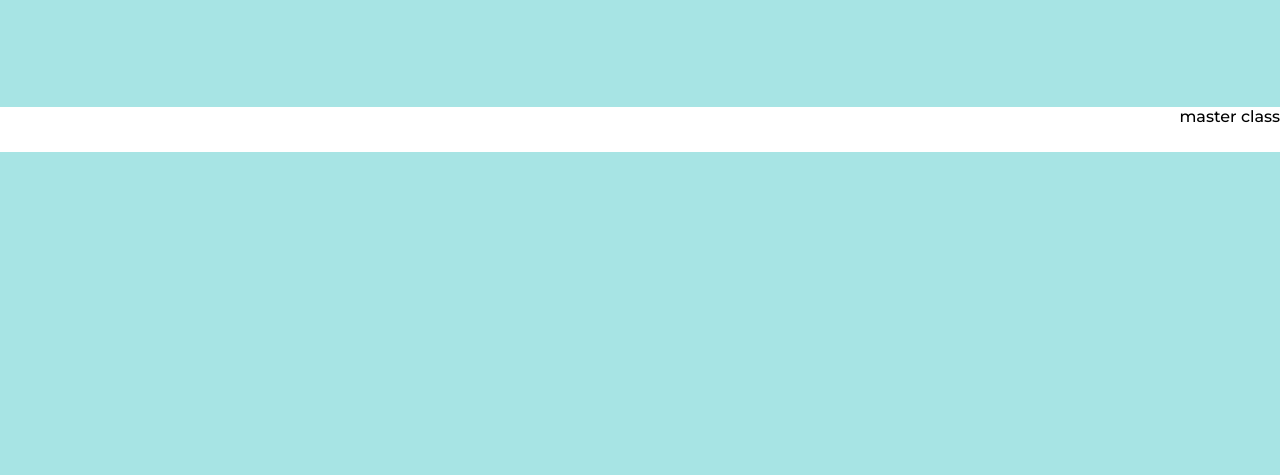
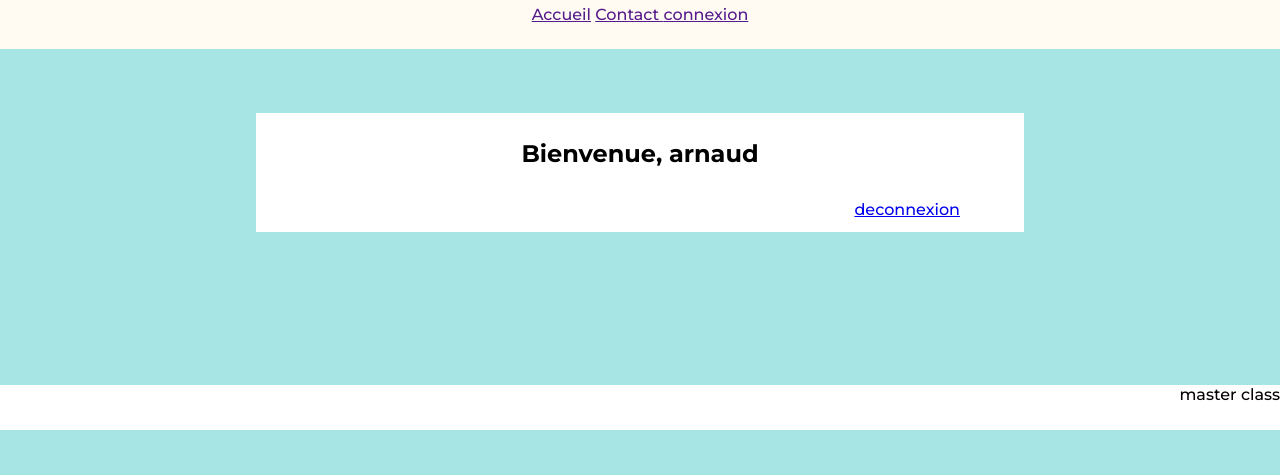
Before and after one commit to DonittoD/connexion-system-php, a PHP site: page /bienvenue.php in a window 1280 px wide. Shown: the part 325-800 px from the top of the page. Run offline with PHP 8.4, Linux system fonts and the light colour scheme; a user stored in the database is signed in; data comes from the database, SQL or seed files in the repository.

Commit message:
modification du profils (mineur)

```diff
--- a/bienvenue.php
+++ b/bienvenue.php
@@ -8,7 +8,7 @@ include('includes/_header.php');
 	<div class="container">
 
 		<div >
-			<div class="center" >
+			<div class="param" >
 				<h2>
 				<?php
 
@@ -16,10 +16,12 @@ include('includes/_header.php');
 
 				session_start();
 
-				if(!isset($_SESSION['user_login'] ) || time() - $_SESSION['login_time'] > 30 )	//check unauthorize user not access in "welcome.php" page
+				if(!isset($_SESSION['user_login'] ) || time() - $_SESSION['login_time'] > 300 )	//check unauthorize user not access in "welcome.php" page
 				{
+
+					session_destroy();
+
 					header("location: index.php");
-                    session_destroy();
 				}
 
 				$id = $_SESSION['user_login'];
@@ -32,13 +34,36 @@ include('includes/_header.php');
 				if(isset($_SESSION['user_login']))
 				{
 				?>
-					Welcome,
+					Bienvenue,
 				<?php
 						echo $row['username'];
 				}
 				?>
 				</h2>
-					<a href="deconnexion.php">Logout</a>
+				<!-- <div class='table_info'>
+					<div class='champ'>
+						<div>nom</div>
+						<div>prenom</div>
+						<div>date de naissance</div>
+						<div>email</div>
+						<div>mdp</div>
+						<div>phrase secret</div>
+					</div>
+					<div class='champ_a_remplir'>
+						<div></div>
+						<div></div>
+						<div></div>
+						<div></div>
+						<div></div>
+						<div></div>
+					</div>
+				</div> -->
+				<div class='bouton_deco'>
+					<a href="deconnexion.php">deconnexion</a>
+				</div>
+
+
+
 			</div>
 
 		</div>
--- a/includes/_header.php
+++ b/includes/_header.php
@@ -1,15 +1,17 @@
-<!DOCTYPE html>
-<html>
+<!doctype html>
 <head>
-<meta charset="utf-8">
-<link href="styles/styles.css" rel="stylesheet">
-<meta http-equiv="Content-Type" content="text/html; charset=utf-8" />
-<meta name="viewport" content="initial-scale=1.0, maximum-scale=2.0">
+    <title>connexion en php</title>
+    <meta charset="UTF-8">
+    <link href="styles/styles.css" rel="stylesheet">
+    <meta content="width=device-width, initial-scale=1" name="viewport" />
+</head>
 
-<title>connexion en php</title>
-
-<!-- <link rel="stylesheet" href="bootstrap/css/bootstrap.min.css">
-<script src="js/jquery-1.12.4-jquery.min.js"></script>
-<script src="bootstrap/js/bootstrap.min.js"></script>
-	 -->
-</head>
+<body>
+    <header>
+        <div class="responsiveMenu">
+            <img src="./image/menu.png" alt="">
+        </div>
+      <?php
+		include_once('includes/_nav.php');
+	  ?>
+    </header>
--- a/includes/_nav.php
+++ b/includes/_nav.php
@@ -1,6 +1,7 @@
-    <ul>
-        <li><a href ='da'>da</a> </li>
-        <li><a href ='da'>da</a></li>
-        <li><a href ='da'>da</a></li>
-        <li><a href ='da'>da</a></li>
-    </ul>
+<nav>
+            <a class="bouton" href=''>Accueil</a>
+
+            <a class="bouton" href=''>Contact </a>
+
+            <a class="bouton" href=''>connexion</a>
+</nav>
--- a/styles/styles.css
+++ b/styles/styles.css
@@ -6,18 +6,32 @@
   font-family: 'Montserrat', sans-serif;
 
 }
+
+body{
+    /* border: 1px solid ;  */
+    text-align : center;
+    background-color: rgb(167, 228, 228);
+  }
+
+header{
+    text-align : center;
+    display: block;
+    background-color: #fffaf2;
+    /* position : fixed ; */
+    width : 100% ;
+    /* z-index:10; */
+     margin-bottom: 5%;
+
+}
+
 .center{
     margin: auto;
 
 }
-body{
-    background-color: rgb(167, 228, 228);
-    }
 nav{
         text-align : center;
         display: block;
-        background-color: #fffaf2bf;
-        position : fixed ;
+        /* position : fixed ; */
         width : 100% ;
         z-index:10;
         padding-bottom: 2%;
@@ -40,9 +54,45 @@ h2{
     text-align : center;
 
 }
+.param{
+    margin-top: 5%;
+    padding-top: 2%;
+    text-align: center;
+    padding-left: 5%;
+    padding-right: 5%;
+    margin: auto;
+    width: 50%;
+    background-color: white;
+
+}
+.table_info{
+    text-align: left;
+    padding-bottom: 2%;
+    border: 1px solid ;
+    width: 100%;
+}
+.champ{
+    display : solid;
+    width: 20%;
+    border: 1px solid ;
+    text-align: left;
+}
+.champ_a_remplir{
+
+    display: flex;
+    width: 40%;
+    border: 1px solid ;
+    text-align: right;
+
+}
+
+.bouton_deco{
+    text-align: right;
+    padding-bottom: 2% ;
+}
 
 footer{
-    margin-top: 25%;
+    margin-top: 12%;
     background-color: white;
     padding-bottom: 2%;
     text-align: right;
```
